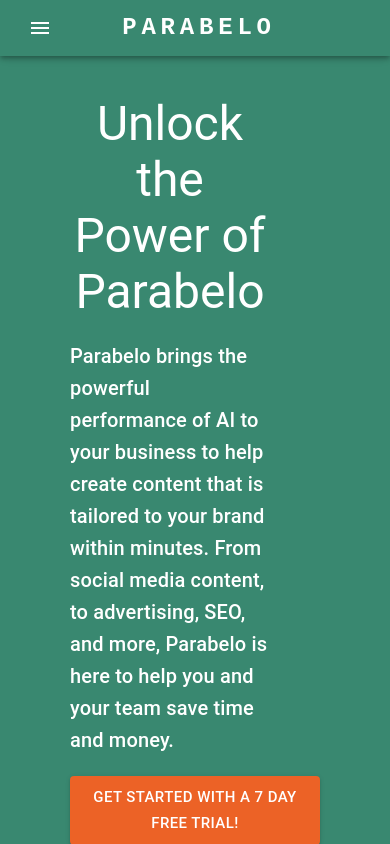
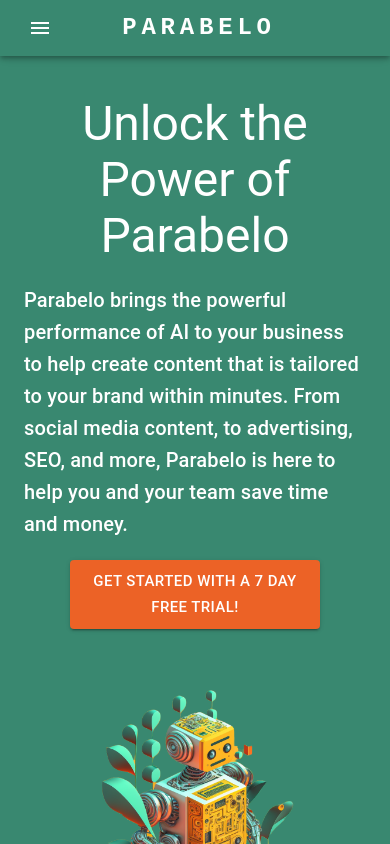
Before and after one commit to ebauss/Parabelo, a React (Create React App) app in the folder client/: page / in a window 390 px wide. Built offline with nearby package versions, Linux system fonts and the light colour scheme.

Commit message:
Revise mobile view

```diff
--- a/client/src/components/LandingPageComponent/LandingPageComponent.js
+++ b/client/src/components/LandingPageComponent/LandingPageComponent.js
@@ -22,12 +22,12 @@
                     flexWrap: 'wrap-reverse',
                     alignItems: 'center',
                     paddingLeft: {
-                        xs: 1,
-                        // sm: 10
+                        xs: 3,
+                        sm: 10
                     },
                     paddingRight: {
-                        xs: 1,
-                        // sm: 10
+                        xs: 3,
+                        sm: 10
                     },
                     paddingTop: 5,
                     marginTop: 7
@@ -50,7 +50,7 @@
                         sx={{
                             color: 'white',
                             width: {
-                                xs: 200,
+                                xs: "100%",
                                 sm: 500
                             },
                         }} >
@@ -63,7 +63,7 @@
                         sx={{
                             color: 'white',
                             width: {
-                                xs: 200,
+                                xs: "100%",
                                 sm: 500
                             }
                         }}>
@@ -86,8 +86,8 @@
             <br />
             {/* Start of section. */}
             <Box sx={{
-                marginLeft: 5,
-                marginRight: 5
+                marginLeft: 3,
+                marginRight: 3
             }}>
                 <Typography variant="h4">
                     Parabelo helps you with...
@@ -265,6 +265,8 @@
                 sx={{
                     paddingTop: 10,
                     paddingBottom: 10,
+                    paddingLeft: 3,
+                    paddingRight: 3,
                     display: 'flex',
                     flexDirection: 'column',
                     justifyContent: 'center',
@@ -274,7 +276,7 @@
                 <Box
                     sx={{
                         width: {
-                            xs: 200,
+                            xs: "100%",
                             sm: 500
                         }
                     }}
```
